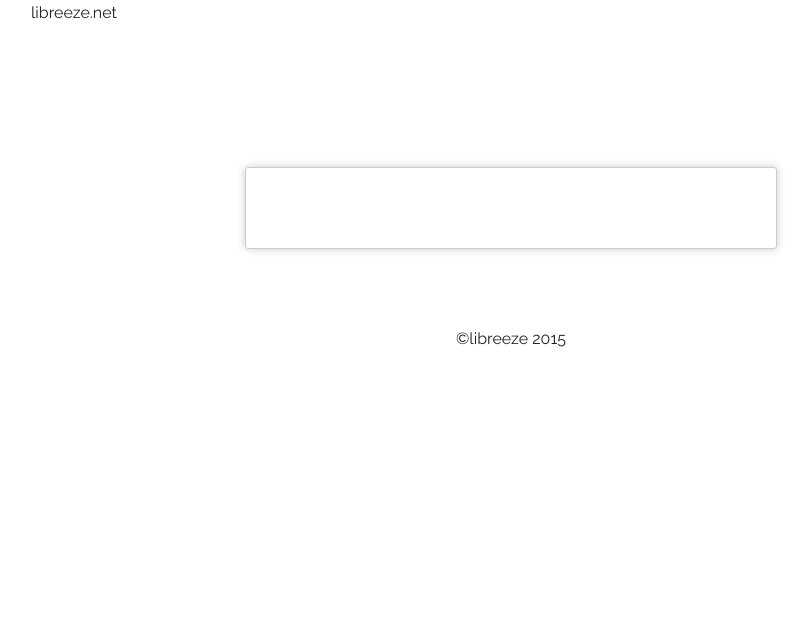
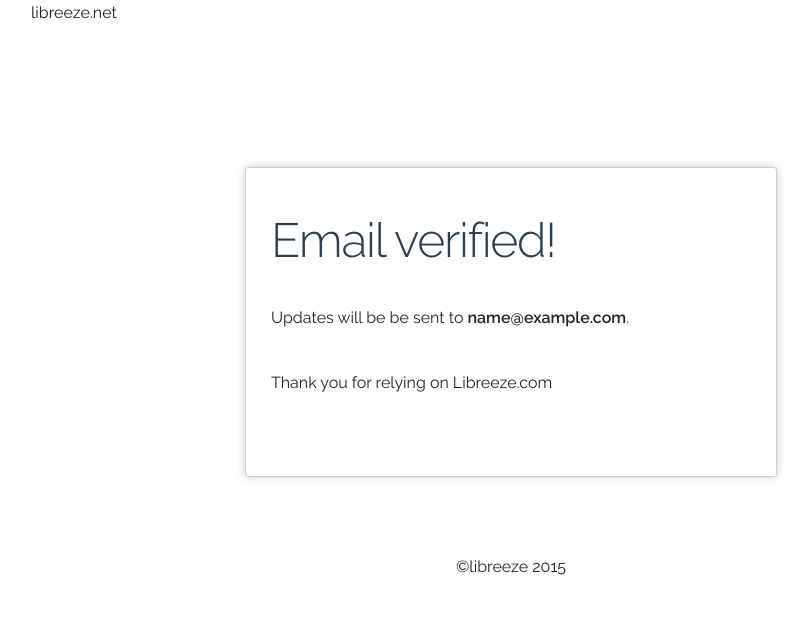
Before and after one commit to markotitel/libreeze, a Django app: template app/templates/app/email-verification.html in a window 1280 px wide. Shown: the top 636 px of the page, without its empty margins (129-940 px from the left). Before the commit the page ends 347 px from the top, so only its background shows below. Run offline with Django 3.2, Linux system fonts and the light colour scheme; the template is opened without the code that fills it: most values are stand-ins (such as "Sample title", 1, 10 or a date in 2020).

Commit message:
Integrated new templates.

```diff
--- a/app/models.py
+++ b/app/models.py
@@ -6,12 +6,12 @@ from django.db import models
 class Developer(models.Model):
     email = models.EmailField(unique=True)
     email_verification_code = models.TextField(max_length=64, db_index=True, unique=True)
-    email_verification_timestamp = models.DateTimeField()
+    email_verification_timestamp = models.DateTimeField(blank=True)
     email_verified = models.BooleanField(default=False)
     send_emails = models.BooleanField(default=True)
 
     def __str__(self):
-        return self.email
+        return "Developer: email=%s code=%s verified=%s" % (self.email, self.email_verification_code, self.email_verified)
 
 
 class MavenRepoDependency(models.Model):
--- a/app/templates/app/email-verification.html
+++ b/app/templates/app/email-verification.html
@@ -45,22 +45,18 @@
 			<div class="column">
 				<div class="shadowbox verify-email-note">
 
-<!-- @TODO: Conditionally show one of the containers below, depending on the preceeding action -->
+{% if verified_email %}
+					<h4>Email verified!</h4>
+					<p>Updates will be be sent to <strong>{{ verified_email }}</strong>.
+					<p>Thank you for relying on Libreeze.com</p>
+{% elif unverified_email %}
 
-<!--	CASE 1: EMAIL VERIFIED THROUGH EMAIL
-					<h4>
-						Email verified!
-					</h4>
-					<p>Updates on <strong>[project-name-here]</strong> dependencies will be be sent to <strong>[verified-email-here]</strong>.
-					<p>Thank you for relying on Libreeze.com</p>
--->
+					<h4>Got it!</h4>
+					<p>We have sent an email to <strong>{{ unverified_email }}</strong>. All you have to do now is confirm this is your email address.</p>
+					<p>Please check your inbox.</p>
+				</div>
+{% endif %}
 
-<!--	CASE 2: EMAIL SUBMIT CASE
-					<h4>Got it!</h4>
-					<p>We have sent an email to <strong>[submitted-email-here]</strong>. All you have to do now is confirm this is your email address.</p>
-					<p>Please check your email.</p>
-				</div>
--->
 			</div>
 		</div>
 	</div>
--- a/app/templates/app/email/verification.txt
+++ b/app/templates/app/email/verification.txt
@@ -1,2 +1,2 @@
 
-To verify your email address, please go to http://libreeze.net/verify_email?code={{ verification_code }}
+To receive notification when new version of any of your dependencies is available, you need to verify your email address first.  To do so, simply visit the link http://libreeze.net/verify_email?code={{ verification_code }}
--- a/app/urls.py
+++ b/app/urls.py
@@ -6,5 +6,6 @@ urlpatterns = patterns('',
     url(r'^submit_file$', views.submit_file, name='submit_file'),
     url(r'^submit_text$', views.submit_text, name='submit_text'),
     url(r'^submit_email$', views.submit_email, name='submit_email'),
+    url(r'^verify_email$', views.verify_email, name='verify_email'),
     url(r'^$', views.index, name='index'),
 )
```
Also changed, not shown: app/views.py (+33 -6 lines), app/migrations/0001_initial.py.
